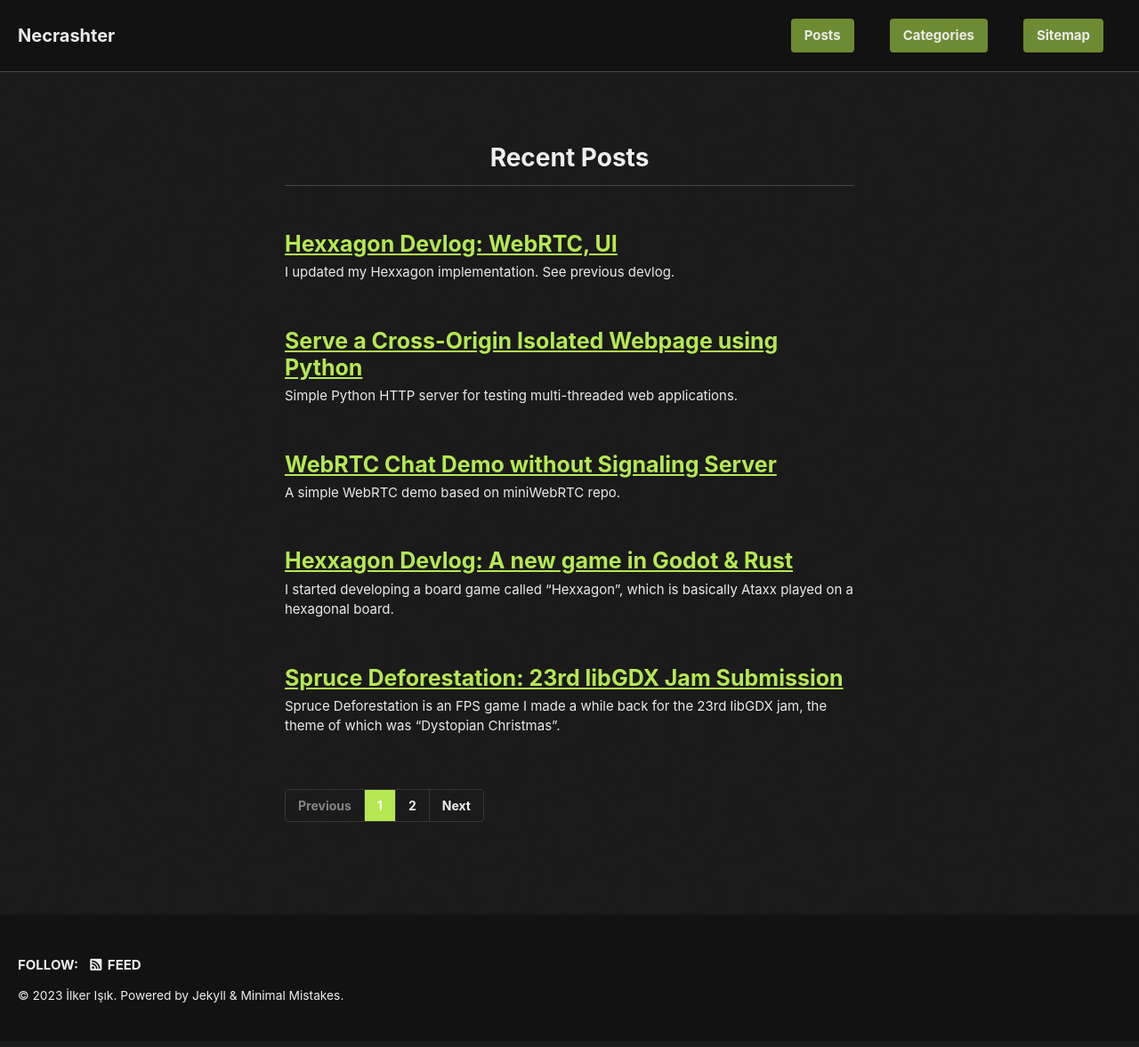
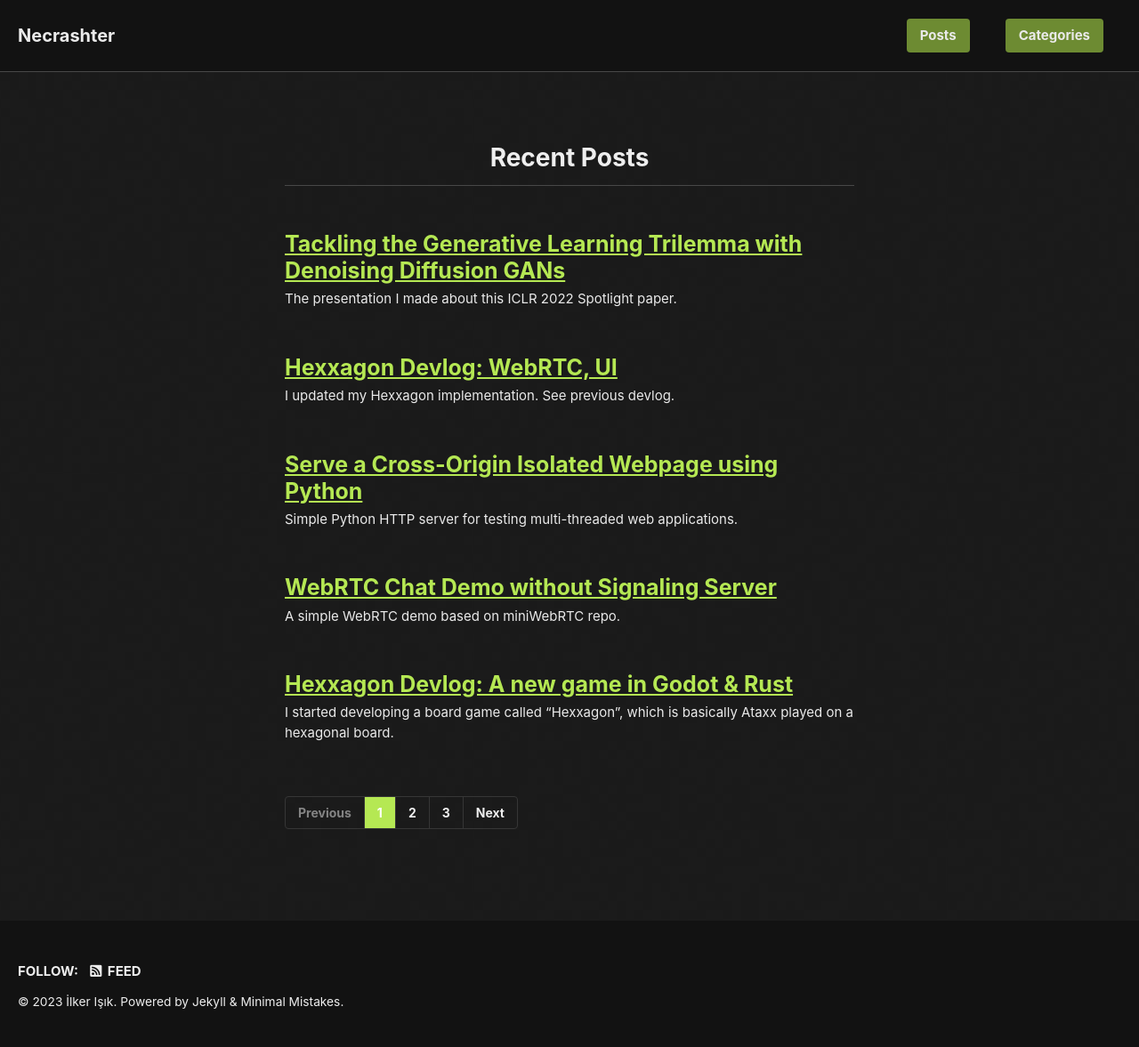
Before and after one commit to necrashter/necrashter.github.io, a Jekyll site: the page built from index.html, in a window 1280 px wide. Shown: the whole page at 89% size. Built offline with Jekyll 4.4.1, drawn with Linux system fonts in a browser that asks for light colours; cached includes are drawn as plain includes; nearby versions of some CDN libraries; the list of posts is cut into pages by our own code; some of the changed lines change nothing that is shown.

Commit message:
Denoising Diffusion GAN presentation

```diff
--- a/_data/navigation.yml
+++ b/_data/navigation.yml
@@ -4,8 +4,6 @@ main:
     url: /year-archive/
   - title: "Categories"
     url: /categories/
-  - title: "Sitemap"
-    url: /sitemap/
 
 ceng469:
   - title: "CENG 469 Advanced Graphics"
--- /dev/null
+++ b/_posts/2023-05-26-generative-trilemma.markdown
@@ -0,0 +1,37 @@
+---
+title:  "Tackling the Generative Learning Trilemma with Denoising Diffusion GANs"
+date:   2023-05-26 18:54:00 +0300
+permalink: /denoising-diffusion-gans-presentation
+excerpt: "The presentation I made about this ICLR 2022 Spotlight paper."
+---
+
+I prepared a presentation about this ICLR 2022 Spotlight paper for [METU CENG 796 Deep Generative Models](https://user.ceng.metu.edu.tr/~gcinbis/courses/Spring23/CENG796/index.html) course in Spring 2023.
+Since I noticed that there are almost no videos about this paper on the internet, I decided to record it and publish it.
+
+Here's [the video](https://youtu.be/0OD9Dx2CADU):
+
+{% include video id="0OD9Dx2CADU" provider="youtube" %}
+
+I don't like the white background in the presentation, but I didn't bother to change it since all figures from the paper had white backgrounds.
+
+
+## Resources & References
+
+- [Presentation slides](https://drive.google.com/file/d/1wpWD5B3B5_XbsUQrCq_tXs-VQsaLCVgR/view?usp=share_link)
+- Zhisheng Xiao, Karsten Kreis, Arash Vahdat (2021). [Tackling the Generative Learning Trilemma with Denoising Diffusion GANs](https://arxiv.org/pdf/2112.07804.pdf).
+- [Project page of the paper](https://nvlabs.github.io/denoising-diffusion-gan/)
+- [GitHub repository of the paper](https://github.com/NVlabs/denoising-diffusion-gan)
+- Jonathan Ho, Ajay Jain, Pieter Abbeel (2020). [Denoising Diffusion Probabilistic Models](https://arxiv.org/abs/2006.11239).
+- Ian J. Goodfellow, Jean Pouget-Abadie, Mehdi Mirza, Bing Xu, David Warde-Farley, Sherjil Ozair, Aaron Courville, Yoshua Bengio (2014). [Generative Adversarial Networks](https://arxiv.org/abs/1406.2661).
+
+
+## Comments
+
+The paper and the reported results are quite impressive.
+However, to the best of my knowledge, there are no real-life applications that use the method proposed in this paper.
+Diffusion models was booming in the last year; we have seen great applications such as Stable Diffusion, Midjourney, and so on.
+Despite the reported benefits of this method, none of the diffusion applications used this method.
+
+The [GitHub repo](https://github.com/NVlabs/denoising-diffusion-gan) of the paper is basically abandoned: only 3 commits, and the latest commit dates back to the last year.
+It's a shame that they didn't improve it further.
+One of the possible reasons, as hypothesized by our course instructor [Gökberk Cinbiş](https://user.ceng.metu.edu.tr/~gcinbis/), is that people didn't want to work on this line of research because GANs are notoriously hard to train.
```
